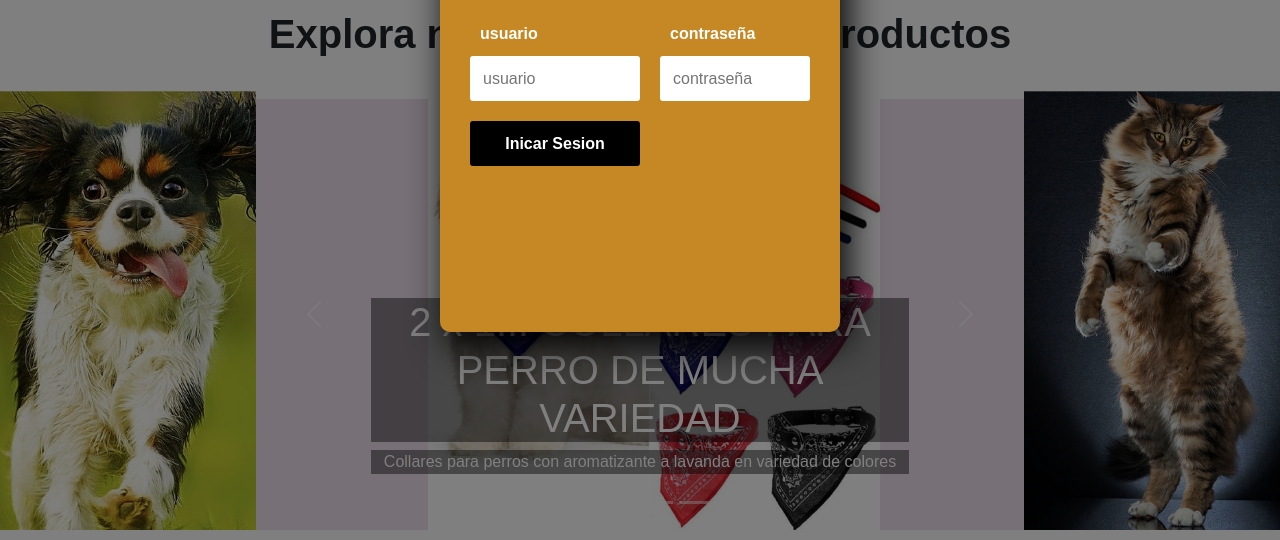
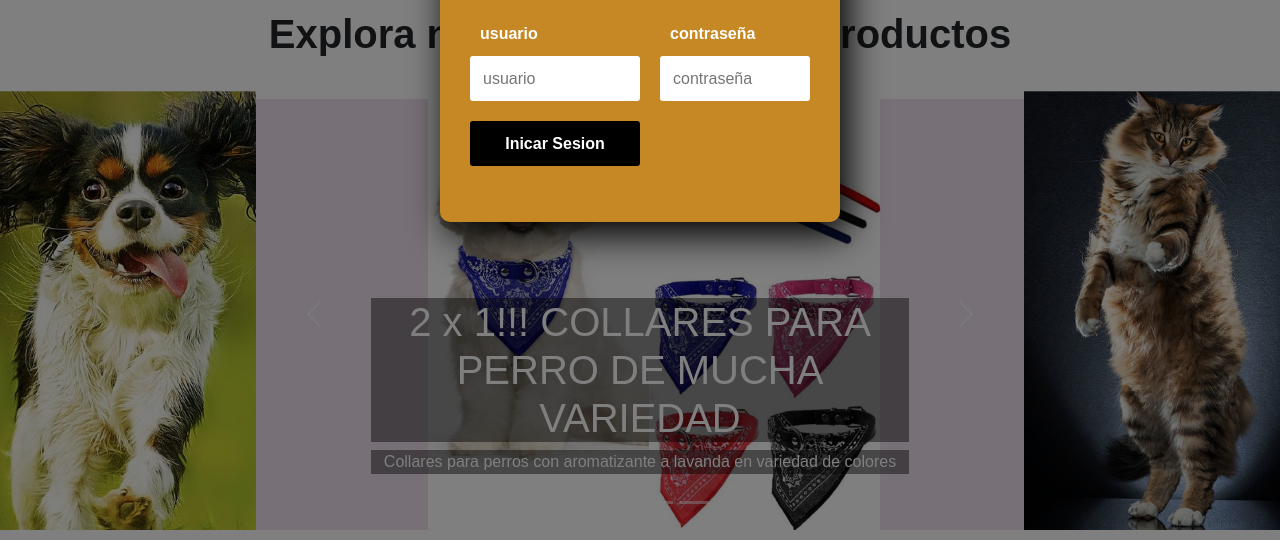
Before and after one commit to MatiasVeliz777/Tieda-de-Mascotas-N-2-con-valid-, a plain HTML site: page index.html in a window 1280 px wide. Both pictures are taken after a click on the button "Inicar sesion". Shown: the part 207-747 px from the top of the page. Drawn offline with nearby package versions, Linux system fonts and the light colour scheme.

Commit message:
Update estilo.css

```diff
--- a/estilo.css
+++ b/estilo.css
@@ -192,7 +192,7 @@
 
 .login {
     width: 400px;
-    height: 410px;
+    height: 300px;
     background: rgb(198, 136, 36) ;
     margin: auto;
     margin-top: 100px;
```
